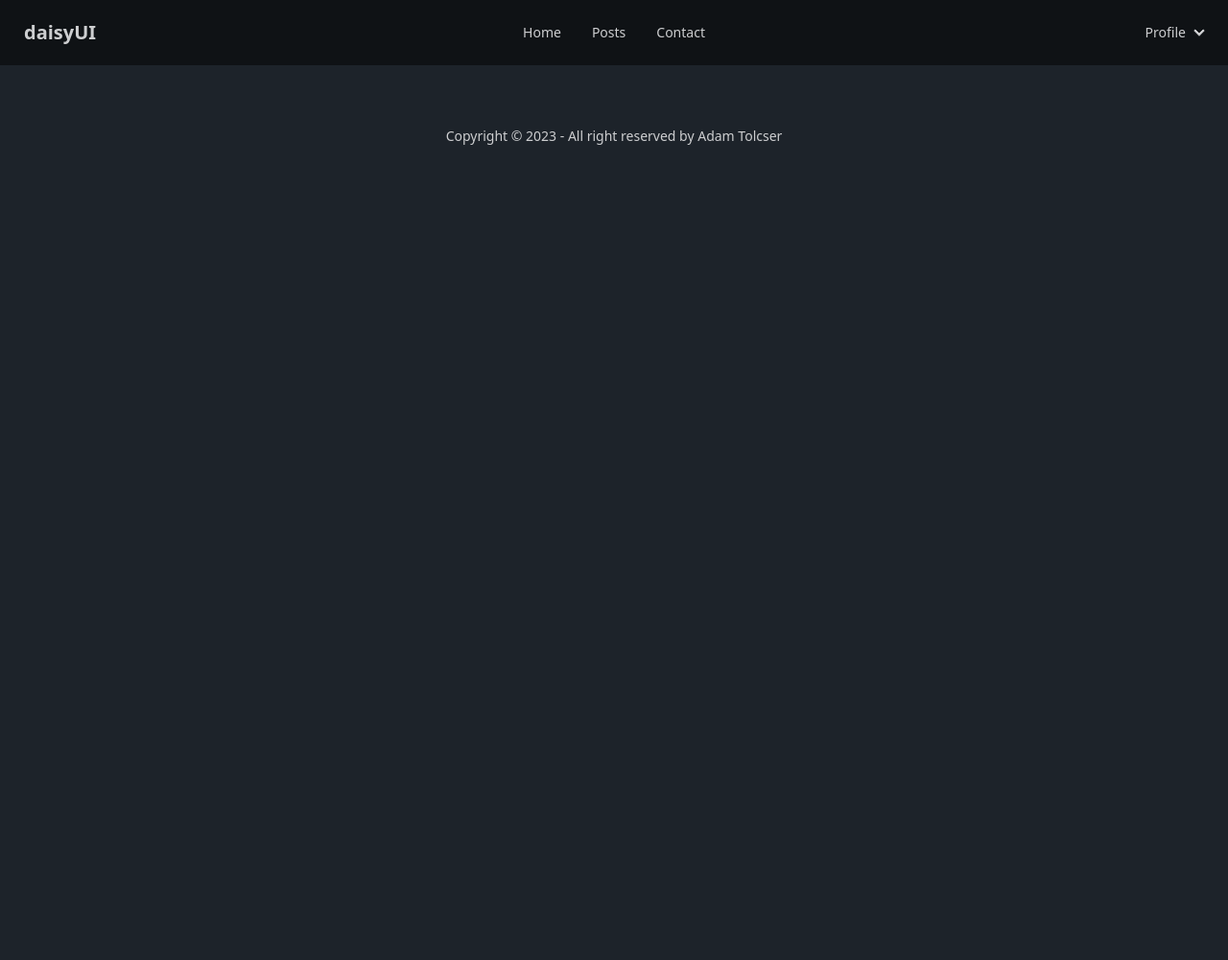
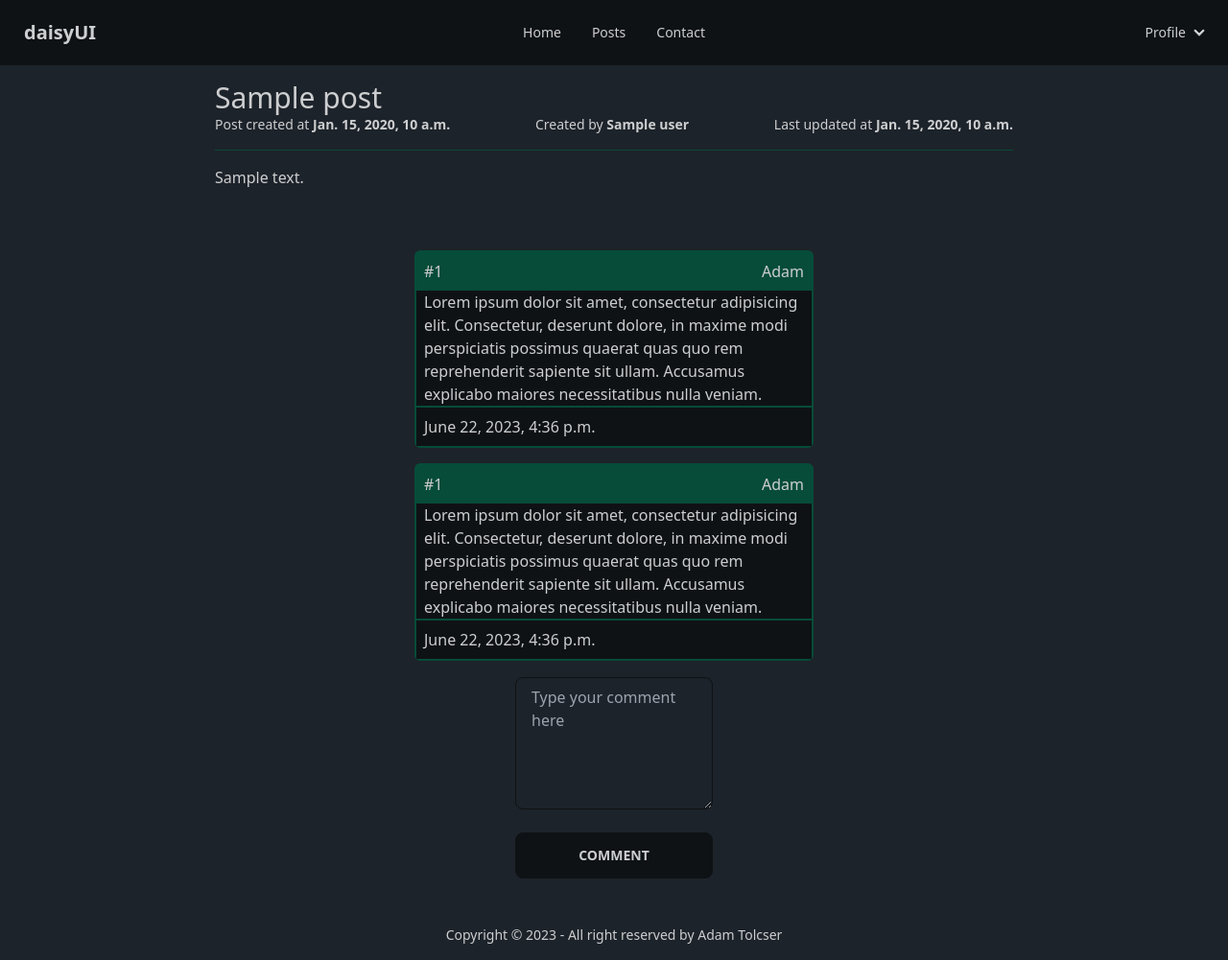
Before and after one commit to AdamT00/django_diploma, a Django app: template posts/templates/posts/post.html in a window 1280 px wide. Shown: the whole page at 96% size. Before the commit the page ends 151 px from the top, so only its background shows below. Run offline with Django 4.2, Linux system fonts and the light colour scheme; the template is opened without the code that fills it: most values are stand-ins (such as "Sample title", 1, 10 or a date in 2020).

Commit message:
Minor updates.

```diff
--- a/posts/static/posts/css/output.css
+++ b/posts/static/posts/css/output.css
@@ -1748,6 +1748,10 @@ html {
   margin-right: 0.5rem;
 }
 
+.mt-16 {
+  margin-top: 4rem;
+}
+
 .mt-3 {
   margin-top: 0.75rem;
 }
@@ -1790,6 +1794,10 @@ html {
 
 .h-96 {
   height: 24rem;
+}
+
+.w-1\/2 {
+  width: 50%;
 }
 
 .w-1\/4 {
@@ -1855,12 +1863,24 @@ html {
   justify-content: center;
 }
 
+.justify-between {
+  justify-content: space-between;
+}
+
 .rounded-lg {
   border-radius: 0.5rem;
 }
 
 .rounded-md {
   border-radius: 0.375rem;
+}
+
+.border-2 {
+  border-width: 2px;
+}
+
+.border-t-2 {
+  border-top-width: 2px;
 }
 
 .border-primary {
@@ -1898,6 +1918,11 @@ html {
 .px-1 {
   padding-left: 0.25rem;
   padding-right: 0.25rem;
+}
+
+.px-2 {
+  padding-left: 0.5rem;
+  padding-right: 0.5rem;
 }
 
 .pr-4 {
--- a/posts/templates/posts/post.html
+++ b/posts/templates/posts/post.html
@@ -1,5 +1,69 @@
 {% extends 'posts/index.html' %}
 
 {% block content %}
+    <div class="w-2/3 mx-auto max-lg:w-full">
+        <h1 class="text-3xl">{{ post.title }}</h1>
+        <div class="flex justify-between">
+            <span class="text-sm">Post created at <b>{{ post.date_created }}</b></span>
+            <span class="text-sm">Created by <b>{{ post.user }}</b></span>
+            <span class="text-sm">Last updated at <b>{{ post.date_updated }}</b></span>
+        </div>
+        <hr class="border-primary mt-4 mb-4">
+        <p>{{ post.body }}</p>
 
+        <div class="mt-16">
+            <div class="w-1/2 m-4 mx-auto border-2 border-primary rounded-md">
+                <div class="flex justify-between p-2 bg-primary">
+                    <a href="">#1</a>
+                    <span>Adam</span>
+                </div>
+                <div class="bg-base-200 px-2">
+                    <p>
+                        Lorem ipsum dolor sit amet, consectetur adipisicing elit. Consectetur, deserunt dolore, in
+                        maxime
+                        modi perspiciatis possimus quaerat quas quo rem reprehenderit sapiente sit ullam. Accusamus
+                        explicabo maiores necessitatibus nulla veniam.
+                    </p>
+                </div>
+                <div class="bg-base-200 p-2 border-primary border-t-2">
+                    <span>June 22, 2023, 4:36 p.m.</span>
+                </div>
+            </div>
+            <div class="w-1/2 m-4 mx-auto border-2 border-primary rounded-md">
+                <div class="flex justify-between p-2 bg-primary">
+                    <a href="">#1</a>
+                    <span>Adam</span>
+                </div>
+                <div class="bg-base-200 px-2">
+                    <p>
+                        Lorem ipsum dolor sit amet, consectetur adipisicing elit. Consectetur, deserunt dolore, in
+                        maxime
+                        modi perspiciatis possimus quaerat quas quo rem reprehenderit sapiente sit ullam. Accusamus
+                        explicabo maiores necessitatibus nulla veniam.
+                    </p>
+                </div>
+                <div class="bg-base-200 p-2 border-primary border-t-2">
+                    <span>June 22, 2023, 4:36 p.m.</span>
+                </div>
+            </div>
+            {% if user %}
+                <div>
+                    <form action="{% url 'create-post' %}" method="post">
+                        {% csrf_token %}
+                        <table class="mx-auto text-center w-1/4 max-md:w-full">
+                            <tr>
+                                <td><textarea name="body" class="textarea input-bordered w-full mb-4 text-base" rows="5"
+                                              placeholder="Type your comment here"></textarea></td>
+                            </tr>
+                            <tr>
+                                <td>
+                                    <input type="submit" value="Comment" class="btn w-full">
+                                </td>
+                            </tr>
+                        </table>
+                    </form>
+                </div>
+            {% endif %}
+        </div>
+    </div>
 {% endblock %}
```
Also changed, not shown: posts/templates/posts/posts_list.html (+12 -7 lines), posts/views.py (+6 -2 lines).
